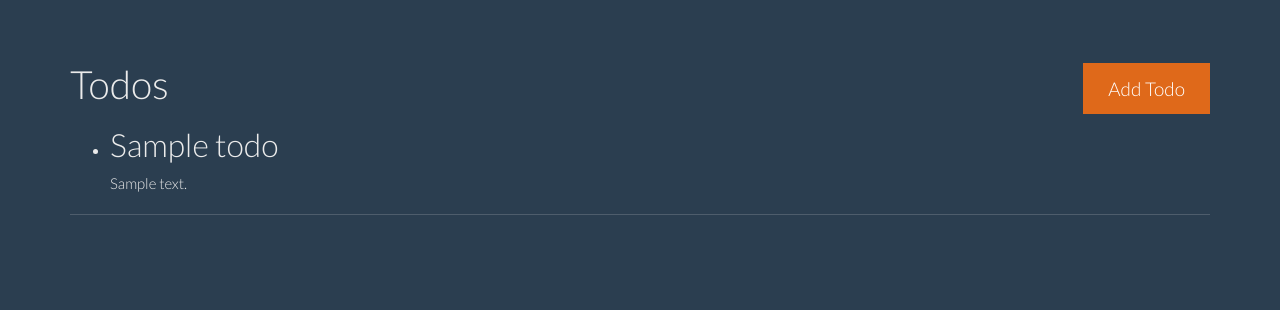
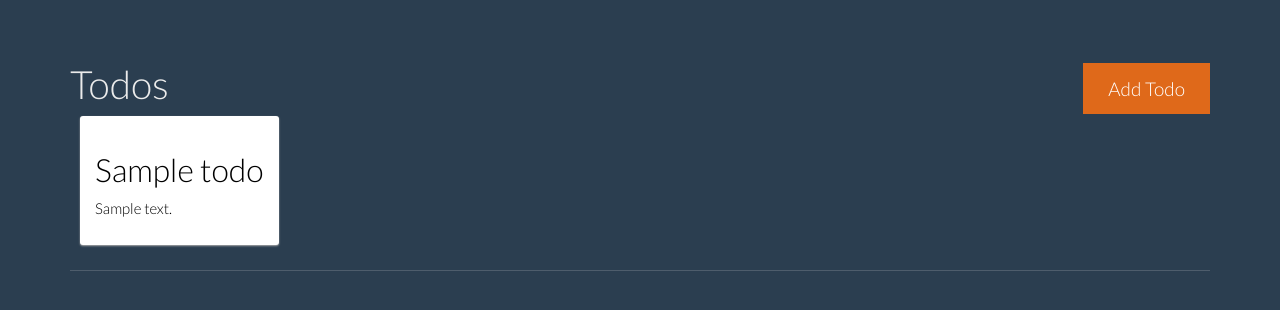
Before and after one commit to msanatan/organise, a Flask app: page /todos/ in a window 1280 px wide. Shown: the part 40-350 px from the top of the page. Run offline with Flask 2, Linux system fonts and the light colour scheme; tables that the repository leaves empty hold one stand-in row (values such as "Sample post"); some libraries are stand-ins or nearby versions.

Commit message:
Add card class to displayed todos and link to show_todo function

```diff
--- a/organise/templates/todos.html
+++ b/organise/templates/todos.html
@@ -10,16 +10,18 @@
         <div class="flash">{{ message }}</div>
     {% endfor %}
 
-    <ul class="entries">
+    <div class="entries">
         {% for todo in all_todos %}
-            <li>
+            <a href="{{ url_for('todos.show_todo', t_id=todo.id) }}">
+            <section class="card">
                 <h2>{{ todo.title }}</h2>
                 <p>{{ todo.description|safe }}</p>
-            </li>
+            </section>
+            </a>
         {% else %}
             <em>Damn, nothing to do!</em>
         {% endfor %}
-    </ul>
+    </div>
 
     <div class="modal" id="addTodoModal">
         <div class="modal-dialog">
```
